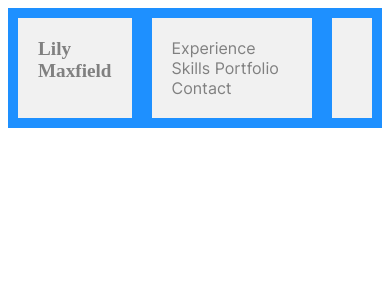
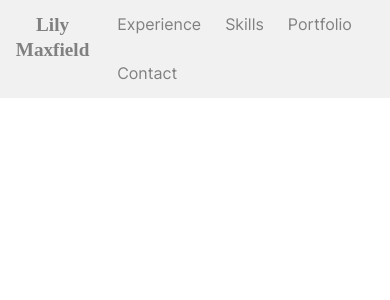
Before and after one commit to lily-maxfield/lminfo_site, a PHP site: page /views/header/header.html in a window 390 px wide. Shown: the top 300 px of the page. Run offline with PHP 8.4, Linux system fonts and the light colour scheme; some web fonts are replaced.

Commit message:
LM - Trialling responsive header design

```diff
--- a/views/footer/footer.html
+++ b/views/footer/footer.html
@@ -3,6 +3,7 @@
 <html lang="en" xmlns="http://www.w3.org/1999/xhtml">
 <head>
     <meta charset="utf-8" />
+    <meta name="viewport" content="width=device-width, initial-scale=1">
     <title></title>
 </head>
 <body>
--- a/views/header/header.css
+++ b/views/header/header.css
@@ -1,3 +1,7 @@
+* {
+    box-sizing: border-box;
+}
+
 @font-face {
     font-family: "inter";
     src: url("../fonts/inter/static/Inter-Regular.ttf") format('truetype');
@@ -8,31 +12,55 @@
     src: url("../fonts/inter/Inter-VariableFont_slnt,wght.ttf") format('truetype');
 }
 
-.flex-container {
-    display: flex;
-    background-color: DodgerBlue;
+@media screen and (max-width: 500px) {
+    .header a {
+        float: none;
+        display: block;
+        text-align: left;
+    }
+
+    .header-right {
+        float: none;
+    }
 }
 
-.flex-container > div {
-    background-color: #f1f1f1;
-    margin: 10px;
-    padding: 20px;
+body {
+    margin: 0;
+    font-family: Arial, Helvetica, sans-serif;
 }
 
-.navlinks {
-    color: gray;
-    text-decoration-line: none;
-    font-size: 1.0em;
-    font-family: "inter";
+.header {
+    overflow: hidden;
+    display: flex;
+    background-color: #f1f1f1;
 }
 
-.socials {
-    line-height: 0;
-    font-size: 0;
-    color: transparent;
+.header a {
+    float: left;
+    color: black;
+    text-align: center;
+    padding: 12px;
+    text-decoration: none;
+    font-size: 18px;
+    line-height: 25px;
+    border-radius: 4px;
 }
 
-.site-logo {
+.header a:hover {
+    background-color: #ddd;
+    color: black;
+}
+
+.header a.active {
+    background-color: dodgerblue;
+    color: white;
+}
+
+.header-right {
+    float: right;
+}
+
+.header a.logo {
     color: gray;
     text-decoration-line: none;
     font-size: 1.2em;
@@ -41,3 +69,16 @@
     font-weight: 800;
     font-style: normal;
 }
+
+.header a.navlinks {
+    color: gray;
+    text-decoration-line: none;
+    font-size: 1.0em;
+    font-family: "inter";
+}
+
+.header a.socials {
+    line-height: 0;
+    font-size: 0;
+    color: transparent;
+}
--- a/views/header/header.html
+++ b/views/header/header.html
@@ -3,18 +3,17 @@
 <html lang="en" xmlns="http://www.w3.org/1999/xhtml">
 <head>
     <meta charset="utf-8" />
+    <meta name="viewport" content="width=device-width, initial-scale=1">
     <link rel="stylesheet" href="assets/css/lminfo_styles.css">
     <link rel="stylesheet" href="views/header/header.css">
 </head>
 <body>
     <header>
-        <div class="flex-container">
-            <div style="flex-grow: 1">
-                <a href="https://lilymaxfield.info" class="site-logo">
-                    Lily Maxfield
-                </a>
-            </div>
-            <div style="flex-grow: 3">
+        <div class="header">
+            <a href="https://lilymaxfield.info" class="logo">
+                Lily Maxfield
+            </a>
+            <div class"header-right">
                 <a href="https://lilymaxfield.info/experience" class="navlinks">
                     Experience
                 </a>
@@ -27,8 +26,6 @@
                 <a href="https://lilymaxfield.info/contact" class="navlinks">
                     Contact
                 </a>
-            </div>
-            <div style="flex-grow: 1">
                 <a href="https://linkedin.com/in/lilymaxfield" class="socials">
                     LinkedIn
                 </a>
--- a/views/home/home.html
+++ b/views/home/home.html
@@ -3,6 +3,7 @@
 <html lang="en" xmlns="http://www.w3.org/1999/xhtml">
 <head>
     <meta charset="utf-8" />
+    <meta name="viewport" content="width=device-width, initial-scale=1">
 
     <link rel="stylesheet" href="assets/css/lminfo_styles.css">
 
```
